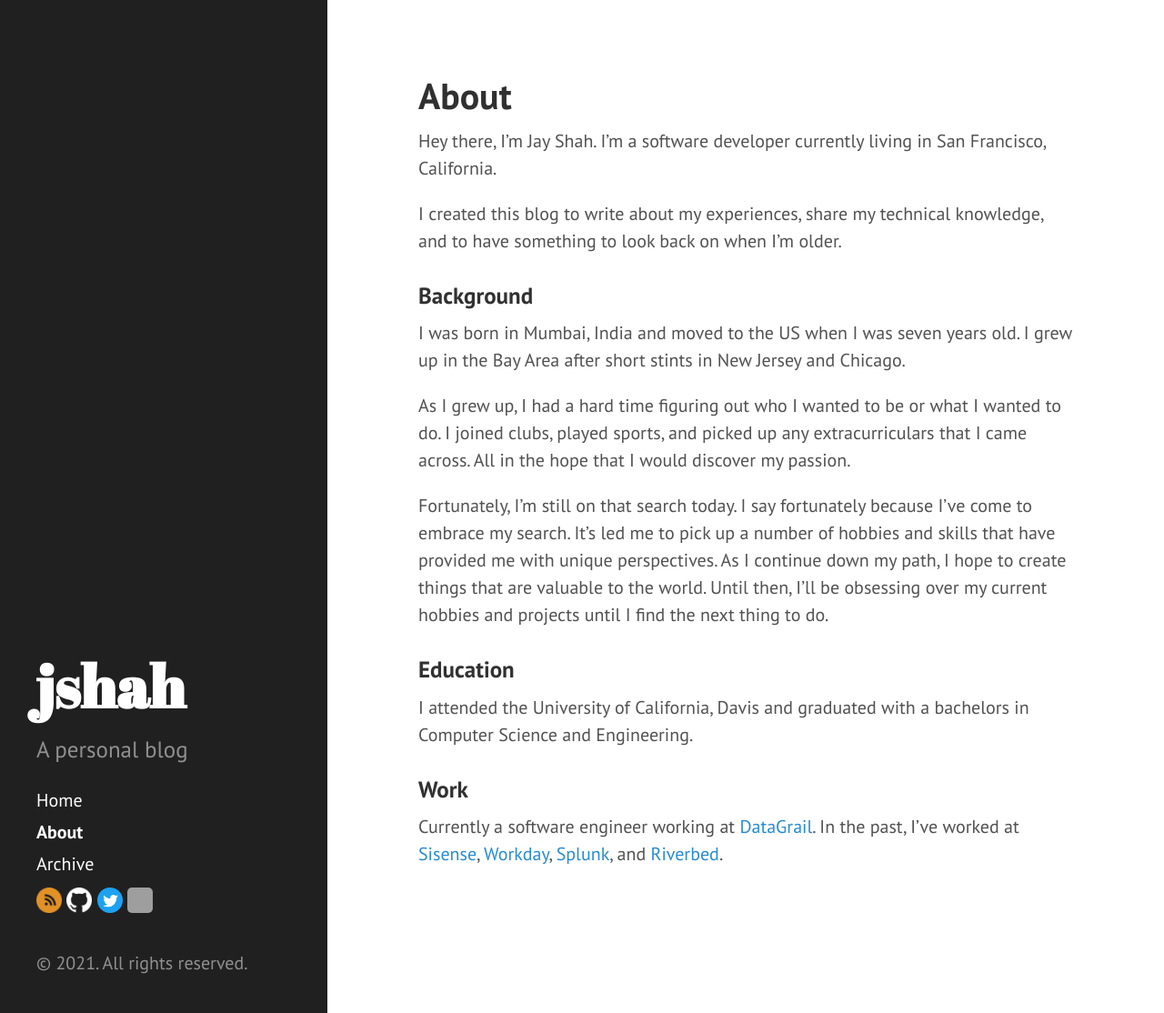
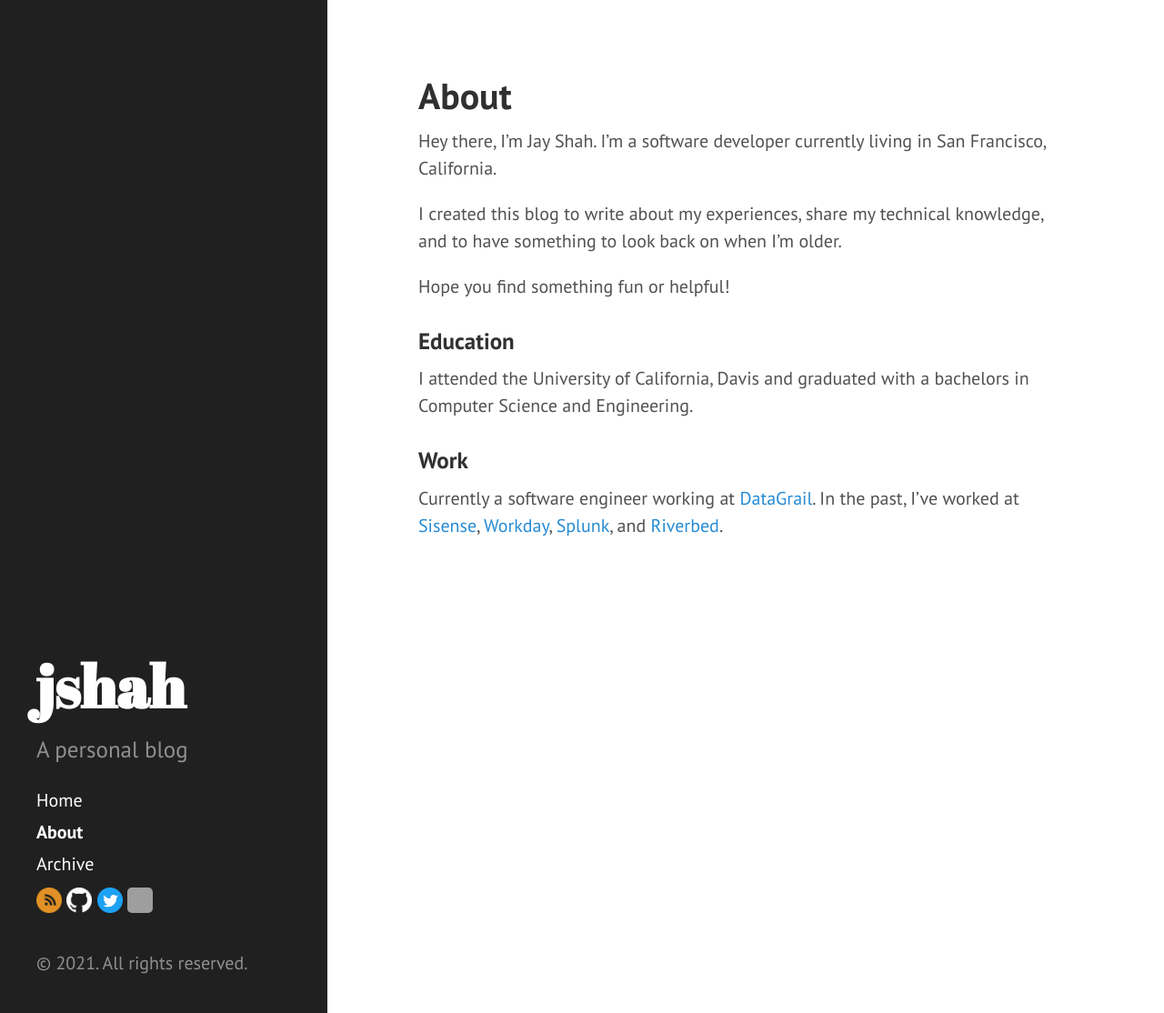
Before and after one commit to jshah/jshah.github.io, a Jekyll site: the page built from about.md, in a window 1280 px wide and 1114 px high. Shown: the whole window at 91% size. Built offline with Jekyll 4.4.1, drawn with Linux system fonts in a browser that asks for light colours; grey boxes are pictures that could not be loaded.

Commit message:
remove background

```diff
--- a/about.md
+++ b/about.md
@@ -7,19 +7,8 @@
 
 I created this blog to write about my experiences, share my technical knowledge, and to have something to look back on when I'm older.
 
-### Background
+Hope you find something fun or helpful!
 
-I was born in Mumbai, India and moved to the US when I was seven years old.
-I grew up in the Bay Area after short stints in New Jersey and Chicago.
-
-As I grew up, I had a hard time figuring out who I wanted to be or what I wanted to do.
-I joined clubs, played sports, and picked up any extracurriculars that I came across.
-All in the hope that I would discover my passion.
-
-Fortunately, I'm still on that search today. I say fortunately because I've come to embrace my search.
-It's led me to pick up a number of hobbies and skills that have provided me with unique perspectives.
-As I continue down my path, I hope to create things that are valuable to the world.
-Until then, I'll be obsessing over my current hobbies and projects until I find the next thing to do.
 
 ### Education
 
```
